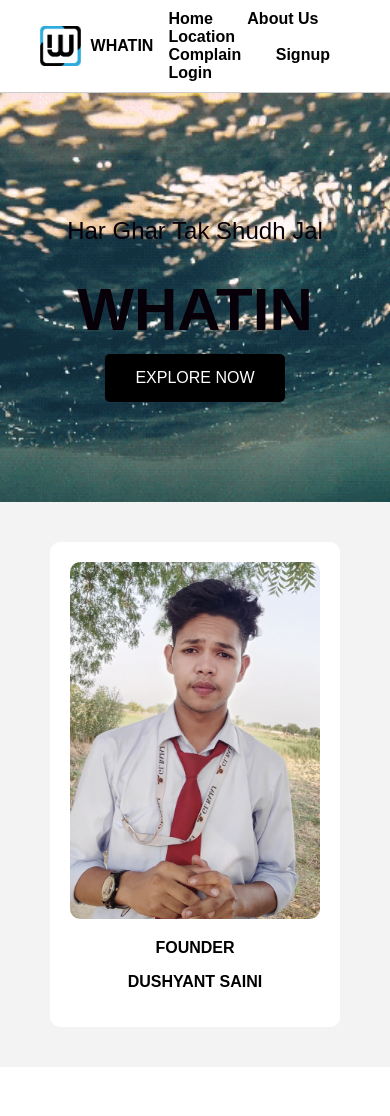
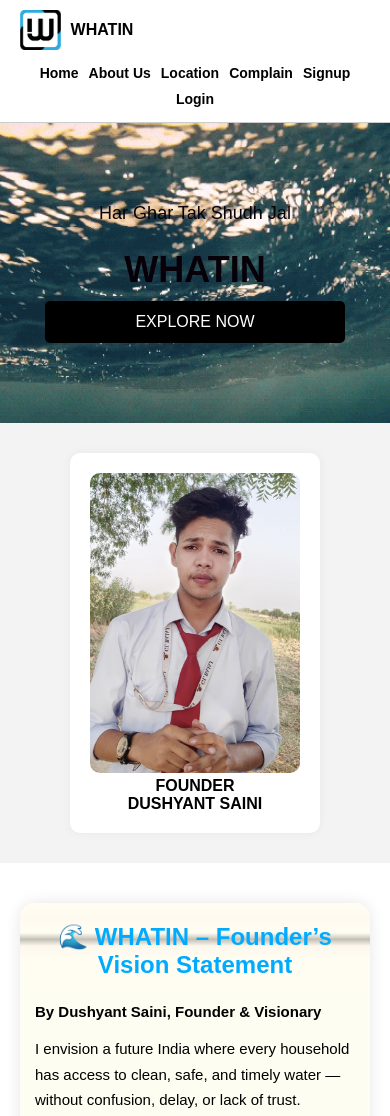
Before and after one commit to crazy-develop/whatin-website, a plain HTML site: page index.html in a window 390 px wide. Shown: the top 1116 px of the page. Drawn offline with Linux system fonts and the light colour scheme.

Commit message:
Update index.html

```diff
--- a/index.html
+++ b/index.html
@@ -30,52 +30,74 @@
   <title>WHATIN - Har Ghar Tak Shudh Jal</title>
 
   <style>
+    * {
+      margin: 0;
+      padding: 0;
+      box-sizing: border-box;
+    }
+
     body {
-      margin: 0;
       font-family: Arial, sans-serif;
       background-color: #ffffff;
     }
+
     header {
       display: flex;
+      flex-wrap: wrap;
       align-items: center;
       justify-content: space-between;
-      padding: 10px 40px;
+      padding: 10px 20px;
       background-color: #fff;
       border-bottom: 1px solid #ccc;
     }
+
     .logo {
       display: flex;
       align-items: center;
+      margin-bottom: 10px;
     }
+
     .logo img {
       height: 40px;
       margin-right: 10px;
     }
+
+    nav {
+      display: flex;
+      flex-wrap: wrap;
+      justify-content: center;
+    }
+
     nav a {
-      margin: 0 15px;
+      margin: 5px 10px;
       text-decoration: none;
       color: #000;
       font-weight: bold;
+      font-size: 16px;
     }
+
     .hero {
       background-image: url("sea.gif");
       background-size: cover;
       background-position: center;
       color: rgb(8, 0, 8);
       text-align: center;
-      padding: 100px 20px;
+      padding: 80px 20px;
     }
+
     .hero h1 {
-      font-size: 60px;
+      font-size: 48px;
       margin: 10px 0;
       font-weight: 900;
     }
+
     .hero p {
-      font-size: 24px;
-      margin-bottom: 30px;
+      font-size: 22px;
+      margin-bottom: 25px;
     }
+
     .hero button {
-      padding: 15px 30px;
+      padding: 12px 25px;
       font-size: 16px;
       background-color: #000;
       color: #fff;
@@ -83,65 +105,107 @@
       cursor: pointer;
       border-radius: 5px;
     }
+
     .products {
       display: flex;
       justify-content: center;
       gap: 20px;
-      padding: 40px;
+      padding: 30px;
       background-color: #f3f3f3;
       flex-wrap: wrap;
     }
+
     .product {
       text-align: center;
-      width: 250px;
+      width: 100%;
+      max-width: 250px;
       background: #fff;
       padding: 20px;
       border-radius: 10px;
+      box-shadow: 0 0 10px rgba(0,0,0,0.05);
     }
+
     .product img {
       max-width: 100%;
       height: auto;
       border-radius: 10px;
     }
+
     .vision-section {
       background-color: #ffffff;
-      padding: 60px 20px;
+      padding: 40px 20px;
       text-align: center;
     }
+
     .vision-box {
       background-image: url("visionn.jpg");
       background-size: cover;
       background-position: center;
       max-width: 900px;
       margin: 0 auto;
-      padding: 50px 30px;
+      padding: 30px 20px;
       border-radius: 15px;
       color: #000;
       text-align: left;
       box-shadow: 0 0 15px rgba(0,0,0,0.1);
     }
+
     .vision-box h2 {
-      font-size: 32px;
+      font-size: 28px;
       color: #00aaff;
       text-align: center;
-      margin-bottom: 30px;
+      margin-bottom: 20px;
     }
+
     .vision-box p {
-      font-size: 18px;
-      line-height: 1.8;
-      margin-bottom: 15px;
+      font-size: 16px;
+      line-height: 1.7;
+      margin-bottom: 12px;
     }
-    .vision-box strong {
-      font-weight: bold;
-    }
+
     #contact {
-      padding: 30px;
+      padding: 30px 10px;
       background-color: #f4f4f4;
       text-align: center;
     }
+
     #contact a {
       color: #0066cc;
       text-decoration: none;
+      word-break: break-word;
+    }
+
+    /* ✅ Responsive Enhancements */
+    @media (max-width: 600px) {
+      .hero h1 {
+        font-size: 36px;
+      }
+
+      .hero p {
+        font-size: 18px;
+      }
+
+      .hero button {
+        width: 100%;
+        max-width: 300px;
+      }
+
+      nav a {
+        font-size: 14px;
+        margin: 5px;
+      }
+
+      .vision-box {
+        padding: 20px 15px;
+      }
+
+      .vision-box h2 {
+        font-size: 24px;
+      }
+
+      .vision-box p {
+        font-size: 15px;
+      }
     }
   </style>
 </head>
```
